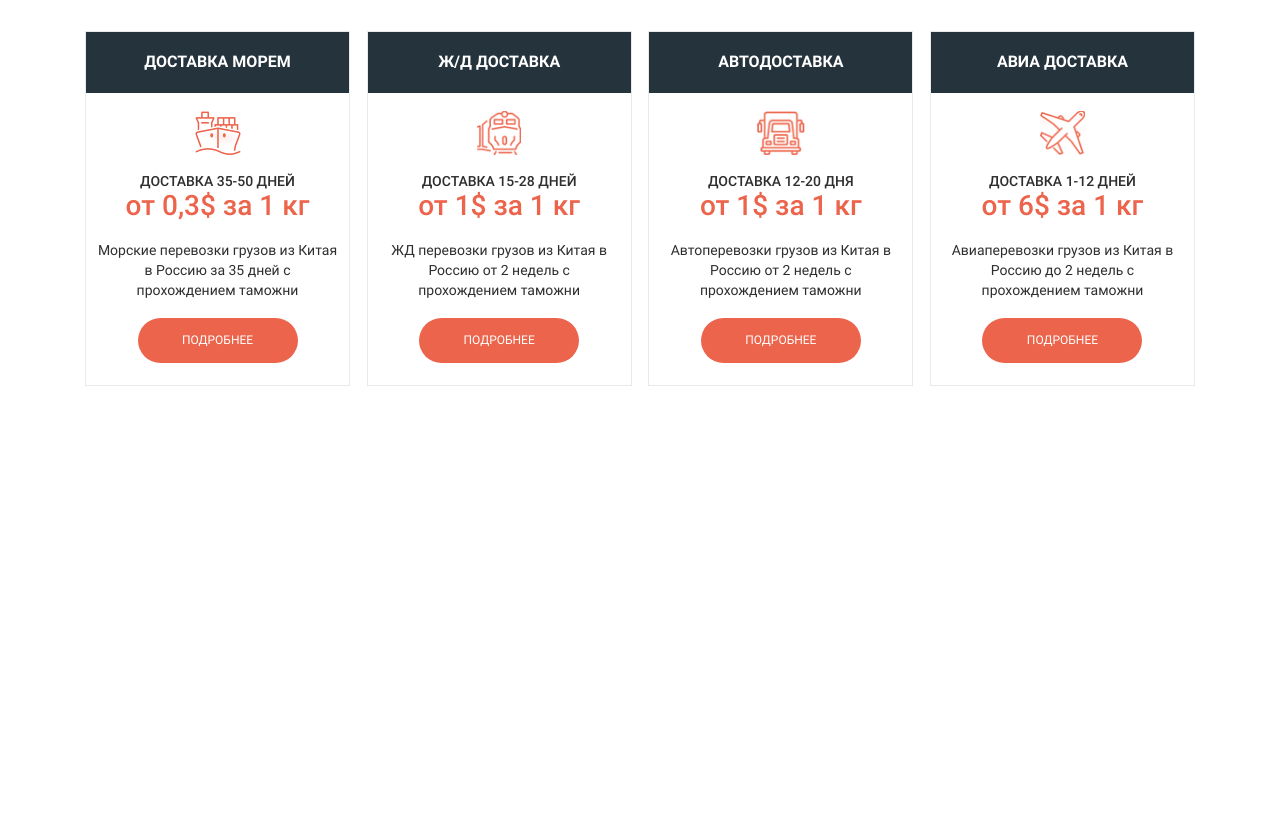
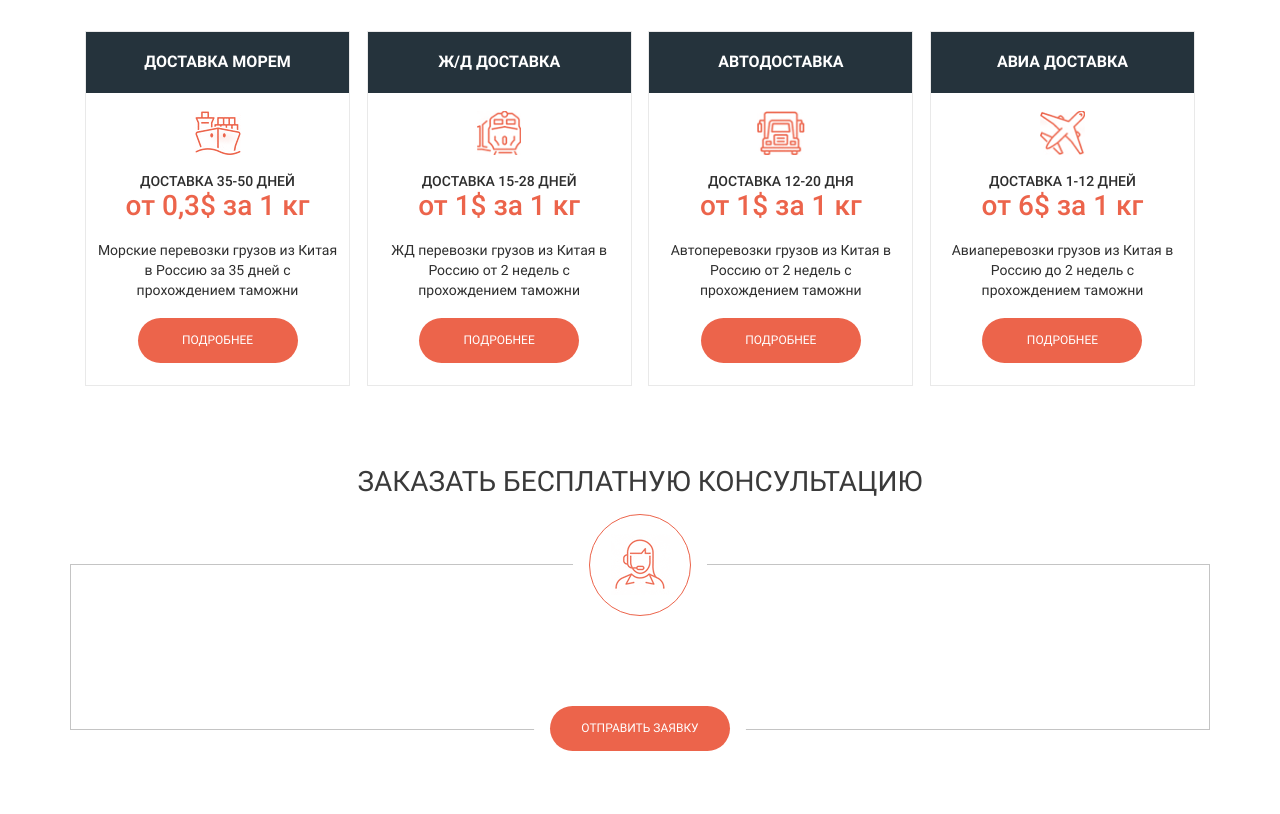
Before and after one commit to andryxxa93/glot, a website: page src/index.html in a window 1280 px wide. Shown: the part 2508-3322 px from the top of the page. Before the commit the page ends 2922 px from the top, so only its background shows below. Drawn offline with nearby package versions, Linux system fonts and the light colour scheme.

Commit message:
add consultation section

```diff
--- a/src/index.html
+++ b/src/index.html
@@ -290,5 +290,18 @@
         </div>
     </div>
     </section>
+    <section class="consultation">
+        <div class="container">
+            <div class="title title__consul">Заказать бесплатную консультацию</div>
+        </div>
+        <div class="consultation__round">
+            <img src="icons/consultation.png" alt="" class="consultation_icon">
+        </div>
+        <div class="consultation__frame">
+        </div>
+        <button class="button button_border">
+            Отправить заявку
+        </button>
+    </section>
 </body>
 </html>
--- a/src/sass/blocks/_agent.scss
+++ b/src/sass/blocks/_agent.scss
@@ -14,7 +14,7 @@
         align-items: center;
         width: 102px;
         height: 102px;
-        border: 1.0px solid #ffffff;
-        border-radius: 100%;
+        border: 1.0px solid #fff;
+        border-radius: 100%
     }
 }
--- a/src/sass/blocks/_buttons.scss
+++ b/src/sass/blocks/_buttons.scss
@@ -24,4 +24,12 @@
             background-color: #dc5238;
         }
     }
+    &_border {
+        width: 180px;
+        position: absolute;
+        left: 50%;
+        transform: translateX(-50%);
+        bottom: 63px;
+        box-shadow: 0 0 0 16px #fff;
+    }
 }
--- /dev/null
+++ b/src/sass/blocks/_consultation.scss
@@ -0,0 +1,28 @@
+.consultation {
+    position: relative;
+    min-height: 400px;
+    padding: 56px 0 80px 0;
+    &__frame {
+        width: 1140px;
+        height: 166px;
+        margin: 0 auto;
+        border: 1px solid #898989;
+        border-color: rgba($color: #898989, $alpha: .5);
+        margin-top: 71px;
+    }
+    &__round {
+        background-color: #fff;
+        position: absolute;
+        left: 50%;
+        top: 100px;
+        transform: translateX(-50%);
+        display: flex;
+        justify-content: center;
+        align-items: center;
+        width: 102px;
+        height: 102px;
+        border: 1.0px solid $main-color;
+        border-radius: 100%;
+        box-shadow: 0 0 0 16px #fff;
+    }
+}
--- a/src/sass/blocks/_title.scss
+++ b/src/sass/blocks/_title.scss
@@ -23,6 +23,13 @@
         margin-top: 20px;
         color: #ffffff;
     }
+    &__consul {
+        font-family: Roboto;
+        font-size: 28px;
+        line-height: 23px;
+        font-weight: 400;
+        color: #3a3a3a;
+    }
 }
 .subtitle {
     display: block;
--- a/src/sass/style.scss
+++ b/src/sass/style.scss
@@ -14,3 +14,4 @@
 @import "../sass/blocks/agent";
 @import "../sass/blocks/prices";
 @import "../sass/blocks/divider";
+@import "../sass/blocks/consultation";
```
Also changed, not shown: src/css/stylemin.css, src/icons/consultation.png (added), 1 other file.
